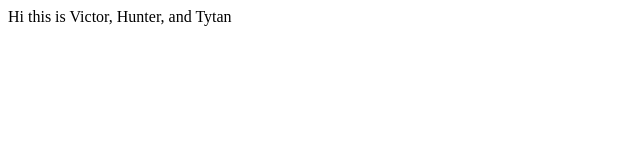
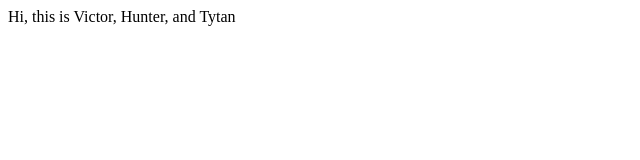
Before and after one commit to Vikpoh/Superhero-Wiki, a plain HTML site: page index.html in a window 1280 px wide. Shown: the full height of the page, 0-640 px from the left. Drawn offline with Linux system fonts and the light colour scheme.

Commit message:
Update index.html

```diff
--- a/index.html
+++ b/index.html
@@ -1,5 +1,5 @@
 <html>
 <body>
-<p>Hi this is Victor, Hunter, and Tytan</p>
+<p>Hi, this is Victor, Hunter, and Tytan</p>
 </body>
 </html>
```
